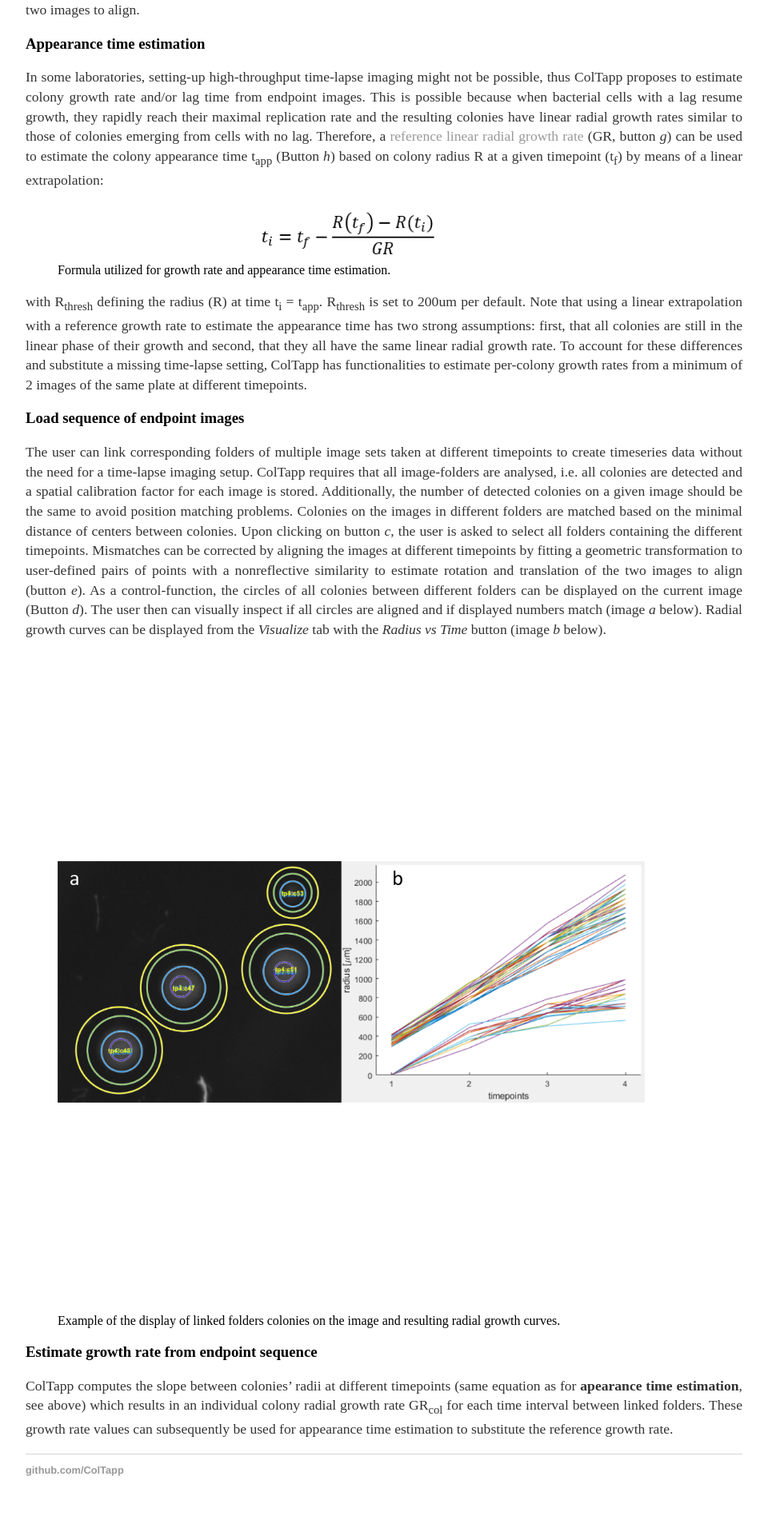
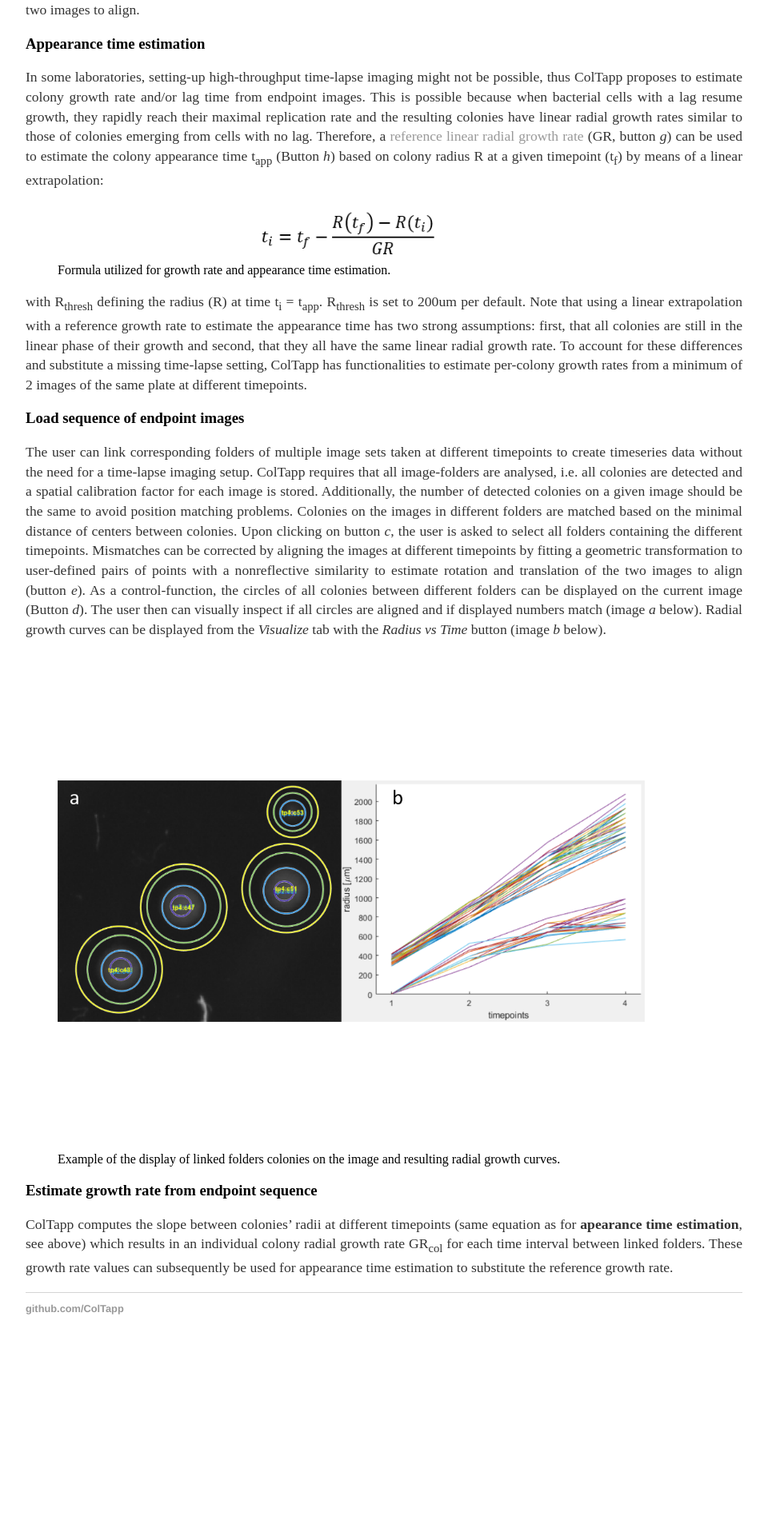
Before and after one commit to ColTapp/ColTapp.github.io, a Jekyll site: the page built from endpoint.md, in a window 1280 px wide. Shown: the part 1239-3145 px from the top of the page at 80% size, without its empty margins (160-1120 px from the left). Built offline with Jekyll 4.4.1, drawn with Linux system fonts in a browser that asks for light colours; after the commit the page ends 2943 px from its top, so only the background shows below that.

Commit message:
Update endpoint.md

```diff
--- a/endpoint.md
+++ b/endpoint.md
@@ -28,7 +28,7 @@ with R<sub>thresh</sub> defining the radius (R) at time t<sub>i</sub> = t<sub>ap
 ### Load sequence of endpoint images
 The user can link corresponding folders of multiple image sets taken at different timepoints to create timeseries data without the need for a time-lapse imaging setup. ColTapp requires that all image-folders are analysed, i.e. all colonies are detected and a spatial calibration factor for each image is stored. Additionally, the number of detected colonies on a given image should be the same to avoid position matching problems. Colonies on the images in different folders are matched based on the minimal distance of centers between colonies. Upon clicking on button _c_, the user is asked to select all folders containing the different timepoints. Mismatches can be corrected by aligning the images at different timepoints by fitting a geometric transformation to user-defined pairs of points with a nonreflective similarity to estimate rotation and translation of the two images to align (button _e_). As a control-function, the circles of all colonies between different folders can be displayed on the current image (Button _d_). The user then can visually inspect if all circles are aligned and if displayed numbers match (image _a_ below). Radial growth curves can be displayed from the _Visualize_ tab with the _Radius vs Time_ button (image _b_ below).
 <figure>
-  <img src="{{site.url}}/assets/images/EP1.png" alt="Example of linked folders colonies" height="822px"/>
+  <img src="{{site.url}}/assets/images/EP1.png" alt="Example of linked folders colonies" height="620px"/>
   <figcaption>Example of the display of linked folders colonies on the image and resulting radial growth curves. </figcaption>
 </figure>
 
```
